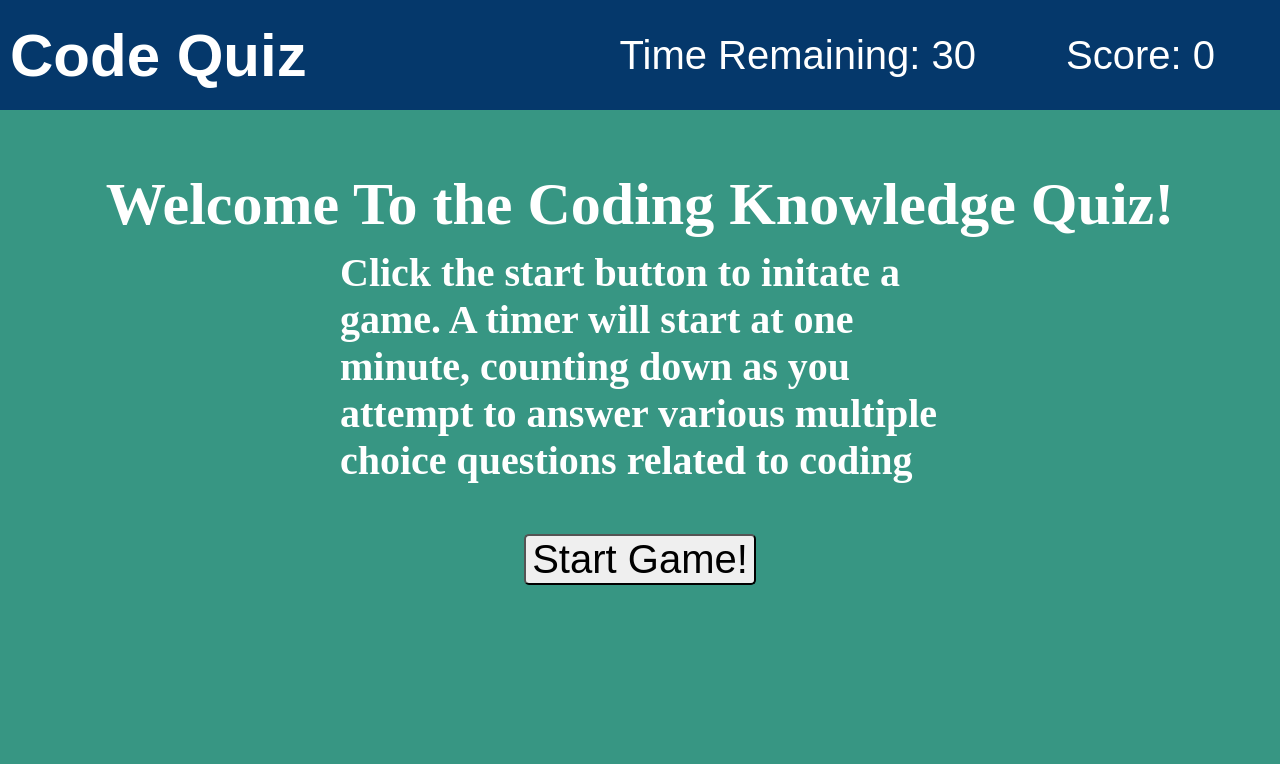
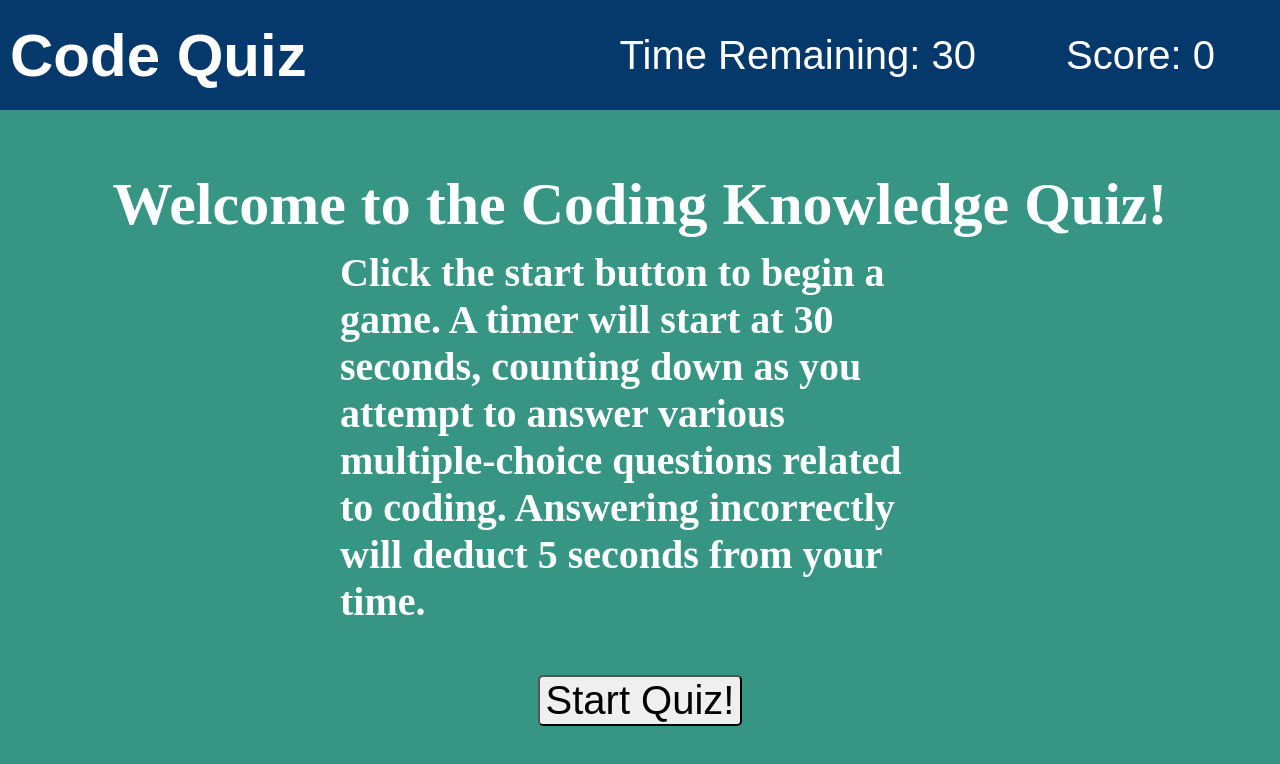
Before and after one commit to RB2277/code-quiz, a plain HTML site: page index.html in a window 1280 px wide. Drawn offline with Linux system fonts and the light colour scheme.

Commit message:
Polished up the code as well as changed a few errors within the javascript.

```diff
--- a/assets/script.js
+++ b/assets/script.js
@@ -50,20 +50,21 @@ function startGame() {
     secondsLeft--;
     timeValue.textContent = secondsLeft
 
-    if(secondsLeft === 0 || currentQuestion > 3) {
+    if(secondsLeft === 0 || currentQuestion >= questions.length || secondsLeft < 0) {
       clearInterval(timerInterval);
       endGame()
     }
 
   }, 1000);
 
-var removePreGame = document.querySelectorAll('.pre-game')
-removePreGame.forEach(function (element) {
+  var removePreGame = document.querySelectorAll('.pre-game')
+  removePreGame.forEach(function (element) {
   element.remove()
 })
 nextQuestion()
 
 function nextQuestion() {
+  if (currentQuestion < questions.length) {
   var questionText = questions[currentQuestion].q
   var pTag = document.createElement('p');
   pTag.textContent = questionText
@@ -81,7 +82,6 @@ function checkAnswer(index) {
   if(questions[currentQuestion].a[index].correct) {
     userScore++
     userValue.textContent = userScore
-    console.log(userScore)
     var clear = document.querySelector(".start");
     clear.innerHTML = ""
     currentQuestion++
@@ -94,7 +94,7 @@ function checkAnswer(index) {
     nextQuestion();
   }
 }
-}}
+}}}
 
 function endGame() {
   var initials = prompt("The game is over! Please enter your initials")
--- a/index.html
+++ b/index.html
@@ -16,9 +16,11 @@
     </header>
 
 <section class="start">
-    <h1 class="pre-game">Welcome To the Coding Knowledge Quiz!</h1>
-    <p class="pre-game">Click the start button to initate a game. A timer will start at one minute, counting down as you attempt to answer various multiple choice questions related to coding</p>
-        <button id="start-btn" class="pre-game">Start Game!</button>
+    <h1 class="pre-game">Welcome to the Coding Knowledge Quiz!</h1>
+    <p class="pre-game">Click the start button to begin a game. A timer will start at 30 seconds, counting down as you attempt to answer various multiple-choice questions related to coding.
+        Answering incorrectly will deduct 5 seconds from your time.
+    </p>
+        <button id="start-btn" class="pre-game">Start Quiz!</button>
 </section>
 
     <script src="assets/script.js"></script>
```
Also changed, not shown: assets/images/exampleImage.png (added).
